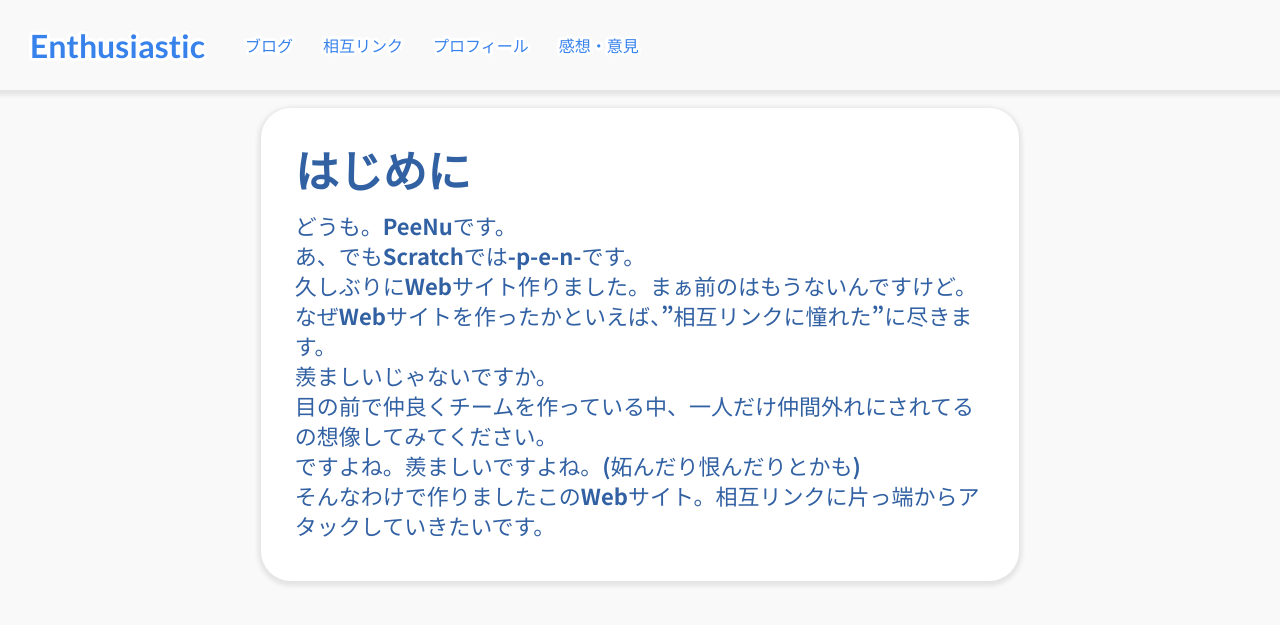
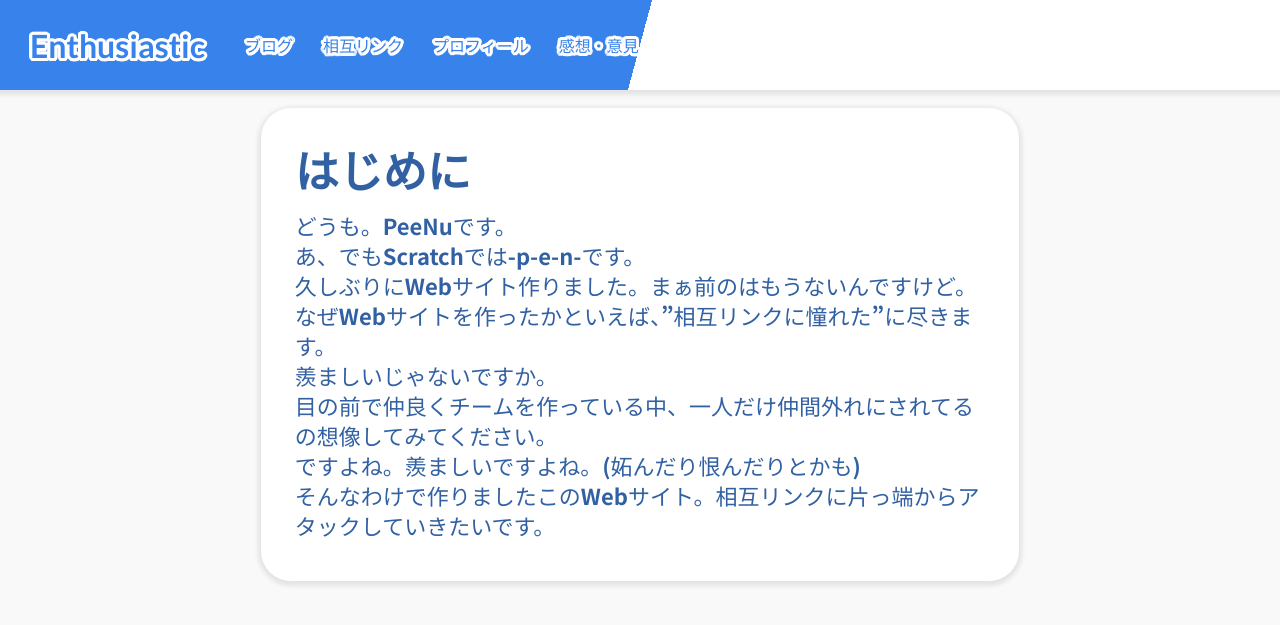
Before and after one commit to Diawadenta/Diawadenta.github.io, a Jekyll site: the page built from index.md, in a window 1280 px wide. Shown: the top 625 px of the page. Built offline with Jekyll 4.4.1, drawn with Linux system fonts in a browser that asks for light colours.

Commit message:
Update style.css

```diff
--- a/assets/css/style.css
+++ b/assets/css/style.css
@@ -111,7 +111,7 @@ header {
   text-shadow: rgb(255, 255, 255) 3px 0px 0px, rgb(255, 255, 255) 2.83487px 0.981584px 0px, rgb(255, 255, 255) 2.35766px 1.85511px 0px, rgb(255, 255, 255) 1.62091px 2.52441px 0px, rgb(255, 255, 255) 0.705713px 2.91581px 0px, rgb(255, 255, 255) -0.287171px 2.98622px 0px, rgb(255, 255, 255) -1.24844px 2.72789px 0px, rgb(255, 255, 255) -2.07227px 2.16926px 0px, rgb(255, 255, 255) -2.66798px 1.37182px 0px, rgb(255, 255, 255) -2.96998px 0.42336px 0px, rgb(255, 255, 255) -2.94502px -0.571704px 0px, rgb(255, 255, 255) -2.59586px -1.50383px 0px, rgb(255, 255, 255) -1.96093px -2.27041px 0px, rgb(255, 255, 255) -1.11013px -2.78704px 0px, rgb(255, 255, 255) -0.137119px -2.99686px 0px, rgb(255, 255, 255) 0.850987px -2.87677px 0px, rgb(255, 255, 255) 1.74541px -2.43999px 0px, rgb(255, 255, 255) 2.44769px -1.73459px 0px, rgb(255, 255, 255) 2.88051px -0.838247px 0px;
   width: 100%;
   height: 90px;
-  background: linear-gradient(top right, #ffffff 50%, #3882eb 50%);
+  background: linear-gradient(285deg, #ffffff 50%, #3882eb 50%);
   padding: 20px 30px;
   box-sizing: border-box;
   position: fixed;
```
